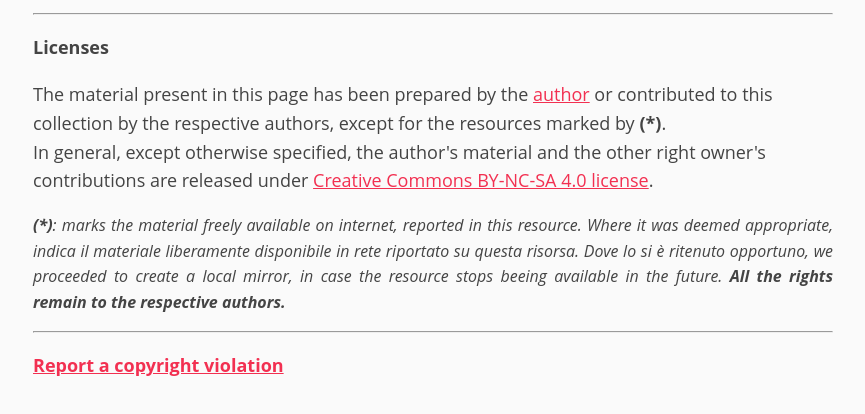
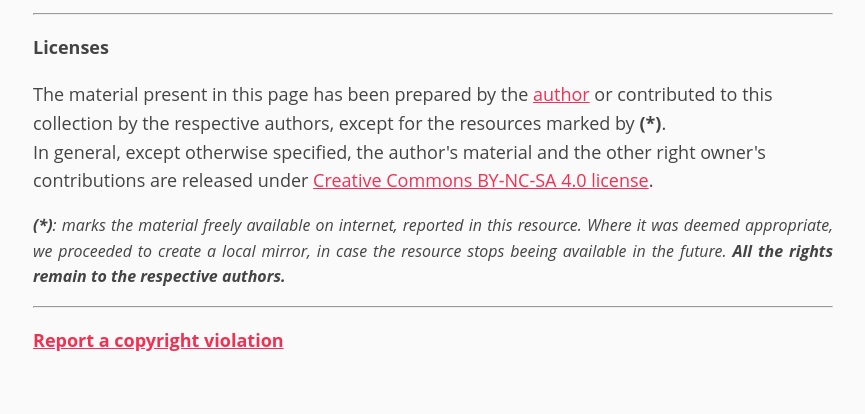
Before and after one commit to valerionew/master-electronics-polimi, a plain HTML site: page index.html in a window 1280 px wide. Shown: the part 2261-2675 px from the top of the page, without its empty margins (207-1072 px from the left). Drawn offline with Linux system fonts and the light colour scheme.

Commit message:
fixed translation string

```diff
--- a/index.html
+++ b/index.html
@@ -143,9 +143,7 @@ are released under <a href="https://creativecommons.org/licenses/by-nc-sa/4.0/">
 <p class="endpage">
  <b>(*)</b>: marks the material freely available on internet, reported in this resource.
 
-Where it was deemed appropriate,  indica il materiale liberamente disponibile in rete riportato
- su questa risorsa. Dove lo si è ritenuto opportuno,
-we proceeded to create
+Where it was deemed appropriate, we proceeded to create
  a local mirror, in case the resource stops beeing available in the future.
  <b>All the rights remain to the respective authors.</b>
 </p>
```
